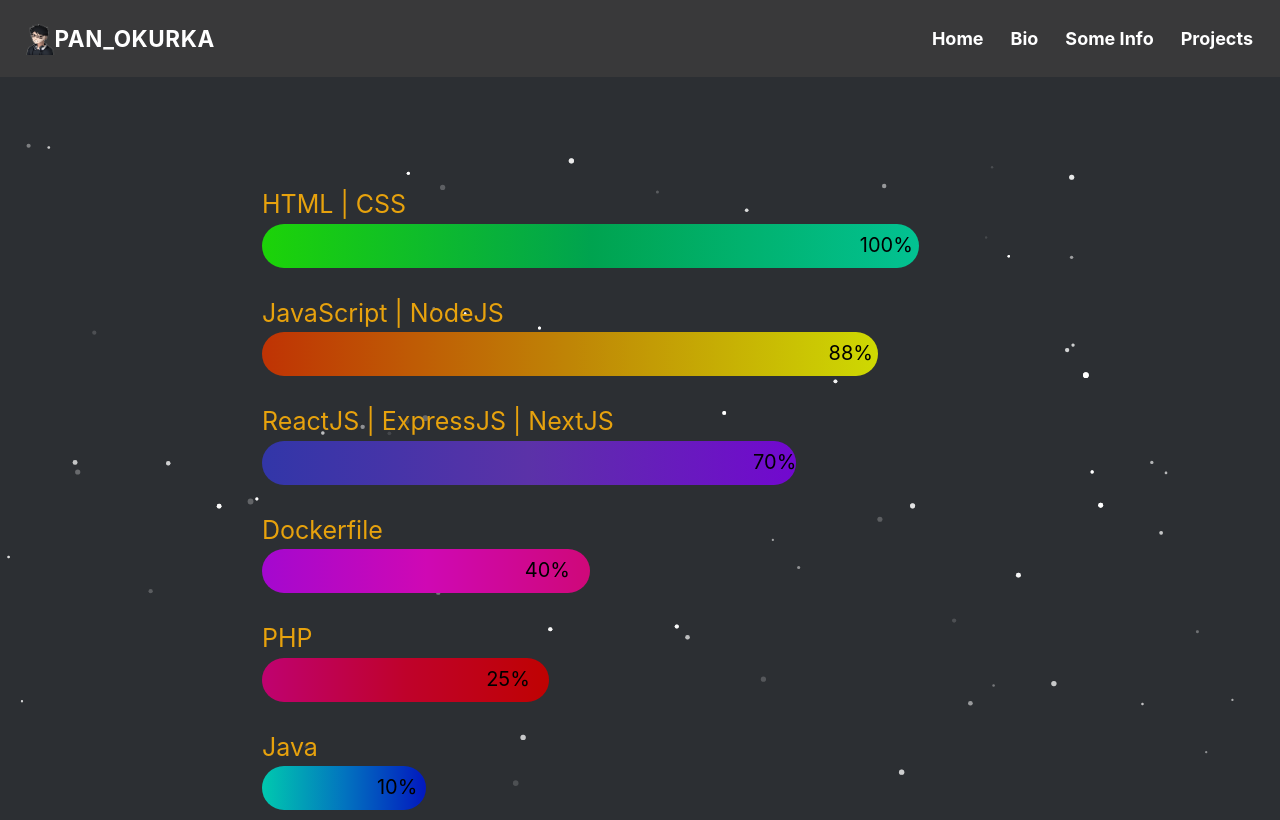
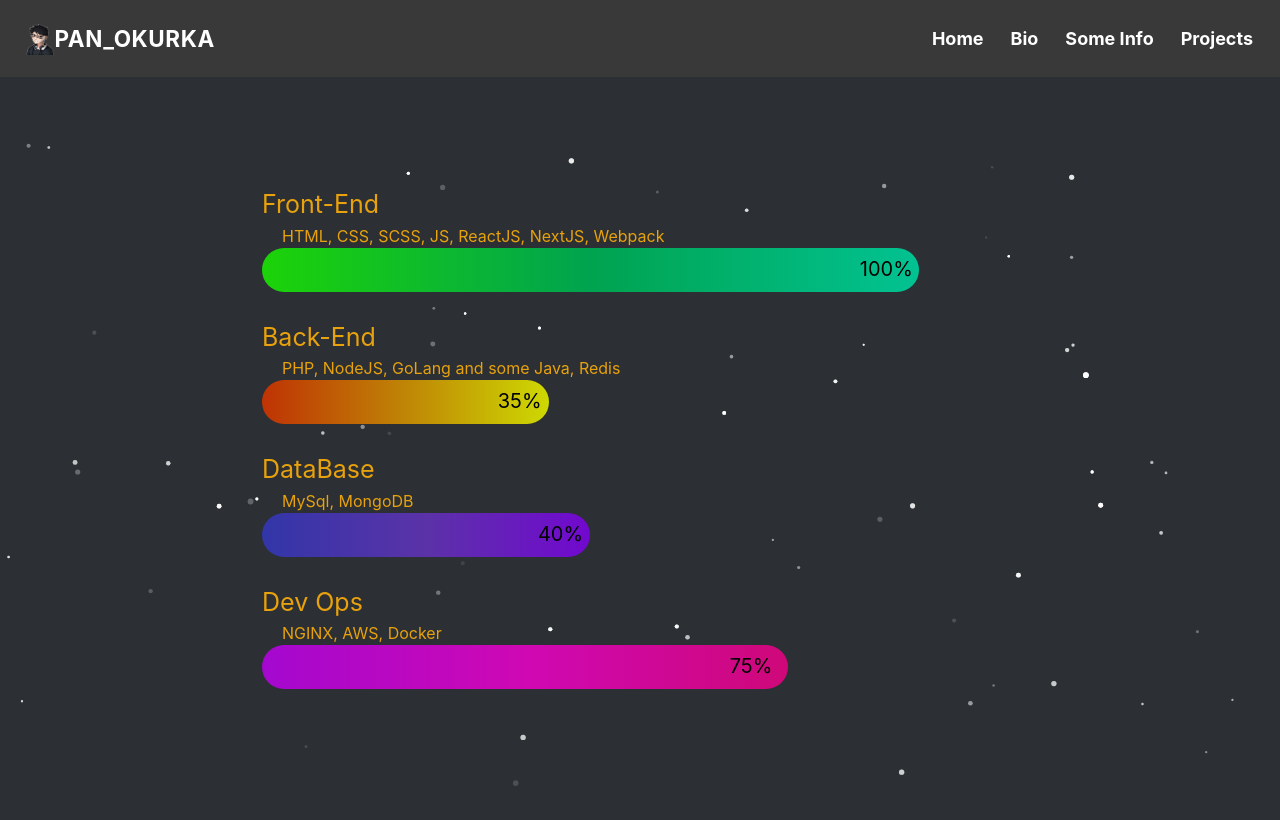
Before and after one commit to PanOkurka/My-WebSite, a Next.js app: page /info in a window 1280 px wide. Built offline with nearby package versions, Linux system fonts and the light colour scheme.

Commit message:
feat: change info style

```diff
--- a/pages/info.js
+++ b/pages/info.js
@@ -10,23 +10,21 @@
               <div className='info2'>
                 <div className="langs-container">
                     <div className="langs-container-3">
-                        <motion.p className="skilstext" exit={{x: 150, opacity: 0, transition: {duration: 0.6, delay: 0.5}}} initial={{x: -150, opacity: 0}} animate={{x: 0, opacity: 1, transition: {duration: 0.6, delay: .1}}}>HTML | CSS</motion.p>
-                        <motion.div className="w3-container w3-blue w3-round-xlarge HTML" exit={{y: 150, opacity: 0, transition: {duration: 0.6, delay: 0.5}}} initial={{y: 150, opacity: 0}} animate={{y: 0, opacity: 1, transition: {duration: 0.6, delay: .1}}} ><span className="skills-number1">100%</span></motion.div>
+                        <motion.p className="skilstext" exit={{x: 150, opacity: 0, transition: {duration: 0.6, delay: 0.5}}} initial={{x: -150, opacity: 0}} animate={{x: 0, opacity: 1, transition: {duration: 0.6, delay: .1}}}>Front-End</motion.p>
+                        <motion.p className="skilstext-small" exit={{x: -150, opacity: 0, transition: {duration: 0.6, delay: 0.5}}} initial={{x: 150, opacity: 0}} animate={{x: 0, opacity: 1, transition: {duration: 0.6, delay: .1}}}>HTML, CSS, SCSS, JS, ReactJS, NextJS, Webpack</motion.p>
+                        <motion.div className="w3-container w3-blue w3-round-xlarge FRONTEND" exit={{y: 150, opacity: 0, transition: {duration: 0.6, delay: 0.5}}} initial={{y: 150, opacity: 0}} animate={{y: 0, opacity: 1, transition: {duration: 0.6, delay: .1}}} ><span className="skills-number1">100%</span></motion.div>
                         <br />
-                        <motion.p className="skilstext" exit={{x: -150, opacity: 0, transition: {duration: 0.6, delay: 0.4}}} initial={{x: 150, opacity: 0}} animate={{x: 0, opacity: 1, transition: {duration: 0.6, delay: .25}}}>JavaScript | NodeJS</motion.p>
-                        <motion.div className="w3-container w3-blue w3-round-xlarge NODEJS" exit={{y: 150, opacity: 0, transition: {duration: 0.6, delay: 0.4}}} initial={{y: 150, opacity: 0}} animate={{y: 0, opacity: 1, transition: {duration: 0.6, delay: .25}}} ><span className="skills-number2">88%</span></motion.div>
+                        <motion.p className="skilstext" exit={{x: 150, opacity: 0, transition: {duration: 0.6, delay: 0.4}}} initial={{x: -150, opacity: 0}} animate={{x: 0, opacity: 1, transition: {duration: 0.6, delay: .25}}}>Back-End</motion.p>
+                        <motion.p className="skilstext-small" exit={{x: -150, opacity: 0, transition: {duration: 0.6, delay: 0.4}}} initial={{x: 150, opacity: 0}} animate={{x: 0, opacity: 1, transition: {duration: 0.6, delay: .25}}}>PHP, NodeJS, GoLang and some Java, Redis </motion.p>
+                        <motion.div className="w3-container w3-blue w3-round-xlarge BACKEND" exit={{y: 150, opacity: 0, transition: {duration: 0.6, delay: 0.4}}} initial={{y: 150, opacity: 0}} animate={{y: 0, opacity: 1, transition: {duration: 0.6, delay: .25}}} ><span className="skills-number2">35%</span></motion.div>
                         <br />
-                        <motion.p className="skilstext" exit={{x: 150, opacity: 0, transition: {duration: 0.6, delay: 0.3}}} initial={{x: -150, opacity: 0}} animate={{x: 0, opacity: 1, transition: {duration: 0.6, delay: .37}}}>ReactJS | ExpressJS | NextJS</motion.p>
-                        <motion.div className="w3-container w3-blue w3-round-xlarge REACTJS" exit={{y: 150, opacity: 0, transition: {duration: 0.6, delay: 0.3}}} initial={{y: 150, opacity: 0}} animate={{y: 0, opacity: 1, transition: {duration: 0.6, delay: .37}}}><span className="skills-number5">70%</span></motion.div>
+                        <motion.p className="skilstext" exit={{x: 150, opacity: 0, transition: {duration: 0.6, delay: 0.2}}} initial={{x: -150, opacity: 0}} animate={{x: 0, opacity: 1, transition: {duration: 0.6, delay: .37}}}>DataBase</motion.p>
+                        <motion.p className="skilstext-small" exit={{x: -150, opacity: 0, transition: {duration: 0.6, delay: 0.2}}} initial={{x: 150, opacity: 0}} animate={{x: 0, opacity: 1, transition: {duration: 0.6, delay: .37}}}>MySql, MongoDB </motion.p>
+                        <motion.div className="w3-container w3-blue w3-round-xlarge DATABASE" exit={{y: 150, opacity: 0, transition: {duration: 0.6, delay: 0.2}}} initial={{y: 150, opacity: 0}} animate={{y: 0, opacity: 1, transition: {duration: 0.6, delay: .37}}}><span className="skills-number5">40%</span></motion.div>
                         <br />
-                        <motion.p className="skilstext" exit={{x: -150, opacity: 0, transition: {duration: 0.6, delay: 0.2}}} initial={{x: 150, opacity: 0}} animate={{x: 0, opacity: 1, transition: {duration: 0.6, delay: .44}}}>Dockerfile</motion.p>
-                        <motion.div className="w3-container w3-blue w3-round-xlarge Dockerfile" exit={{y: 150, opacity: 0, transition: {duration: 0.6, delay: 0.2}}} initial={{y: 150, opacity: 0}} animate={{y: 0, opacity: 1, transition: {duration: 0.6, delay: .44}}}><span className="skills-number6">40%</span></motion.div>
-                        <br />
-                        <motion.p className="skilstext" exit={{x: 150, opacity: 0, transition: {duration: 0.6, delay: 0.1}}} initial={{x: -150, opacity: 0}} animate={{x: 0, opacity: 1, transition: {duration: 0.6, delay: .52}}}>PHP</motion.p>
-                        <motion.div className="w3-container w3-blue w3-round-xlarge PHP" exit={{y: 150, opacity: 0, transition: {duration: 0.6, delay: 0.1}}} initial={{y: 150, opacity: 0}} animate={{y: 0, opacity: 1, transition: {duration: 0.6, delay: .52}}}><span className="skills-number4">25%</span></motion.div>
-                        <br />
-                        <motion.p className="skilstext" exit={{x: -150, opacity: 0, transition: {duration: 0.6}}} initial={{x: 150, opacity: 0}} animate={{x: 0, opacity: 1, transition: {duration: 0.6, delay: .64}}}>Java</motion.p>
-                        <motion.div className="w3-container w3-blue w3-round-xlarge StyleMake" exit={{y: 150, opacity: 0, transition: {duration: 0.6}}} initial={{y: 150, opacity: 0}} animate={{y: 0, opacity: 1, transition: {duration: 0.6, delay: .64}}}><span className="skills-number3">10%</span></motion.div>
+                        <motion.p className="skilstext" exit={{x: 150, opacity: 0, transition: {duration: 0.6}}} initial={{x: -150, opacity: 0}} animate={{x: 0, opacity: 1, transition: {duration: 0.6, delay: .44}}}>Dev Ops</motion.p>
+                        <motion.p className="skilstext-small" exit={{x: -150, opacity: 0, transition: {duration: 0.6}}} initial={{x: 150, opacity: 0}} animate={{x: 0, opacity: 1, transition: {duration: 0.6, delay: .44}}}>NGINX, AWS, Docker</motion.p>
+                        <motion.div className="w3-container w3-blue w3-round-xlarge DEVOPS" exit={{y: 150, opacity: 0, transition: {duration: 0.6}}} initial={{y: 150, opacity: 0}} animate={{y: 0, opacity: 1, transition: {duration: 0.6, delay: .44}}}><span className="skills-number6">75%</span></motion.div>
                     </div>
                 </div>
             </div>
--- a/styles/global.css
+++ b/styles/global.css
@@ -383,23 +383,23 @@
 
 /* Info page config! */
 
-.REACTJS {
-  width: 65%;
+.DATABASE {
+  width: 40%;
   height: 44px;
   font-size:20px;
   padding-top: 6px;
   background-image: linear-gradient(to right, #3236a8, #5b32a8, #7208cf);
 }
 
-.Dockerfile {
-  width: 40%;
+.DEVOPS {
+  width: 64%;
   height: 44px;
   font-size:20px;
   padding-top: 6px;
   background-image: linear-gradient(to right, #a408cf, #cf08b4, #cf0879);
 }
 
-.HTML{
+.FRONTEND{
   width:80%;
   height:44px;
   font-size:20px;
@@ -407,28 +407,12 @@
   background-image: linear-gradient(to right, #1cd308, #00a34f, #02c292);
 }
 
-.PHP{
+.BACKEND{
   width:35%;
   height:44px;
   font-size:20px;
   padding-top: 6px;
-  background-image: linear-gradient(to right, #bf0270, #bf022b, #bf0202);
-}
-
-.NODEJS{
-  width:75%;
-  height:44px;
-  font-size:20px;
-  padding-top: 6px;
   background-image: linear-gradient(to right, #bf3304, #bf8506, #ced902);
-}
-
-.StyleMake{
-  width:20%;
-  height:44px;
-  font-size:20px;
-  padding-top: 6px;
-  background-image: linear-gradient(to right, #00c9af, #0274bf, #0218bf);
 }
 
 .info2 {
@@ -465,25 +449,25 @@
   font-size: 25px;
 }
 
+.langs-container .skilstext-small{
+  color: rgb(231, 162, 13);
+  font-size: 16px;
+  margin-left: 20px;
+}
+
 .langs-container .skills-number1{
   padding-left:91%;
 }
 .langs-container .skills-number2{
-  padding-left:92%;
-}
-.langs-container .skills-number3{
-  padding-left:70%;
-}
-.langs-container .skills-number4{
-  padding-left:78%;
+  padding-left:82%;
 }
 
 .langs-container .skills-number5{
-  padding-left:92%;
+  padding-left:84%;
 }
 
 .langs-container .skills-number6{
-  padding-left:80%;
+  padding-left:89%;
 }
 
 .langs-container h1 {
```
